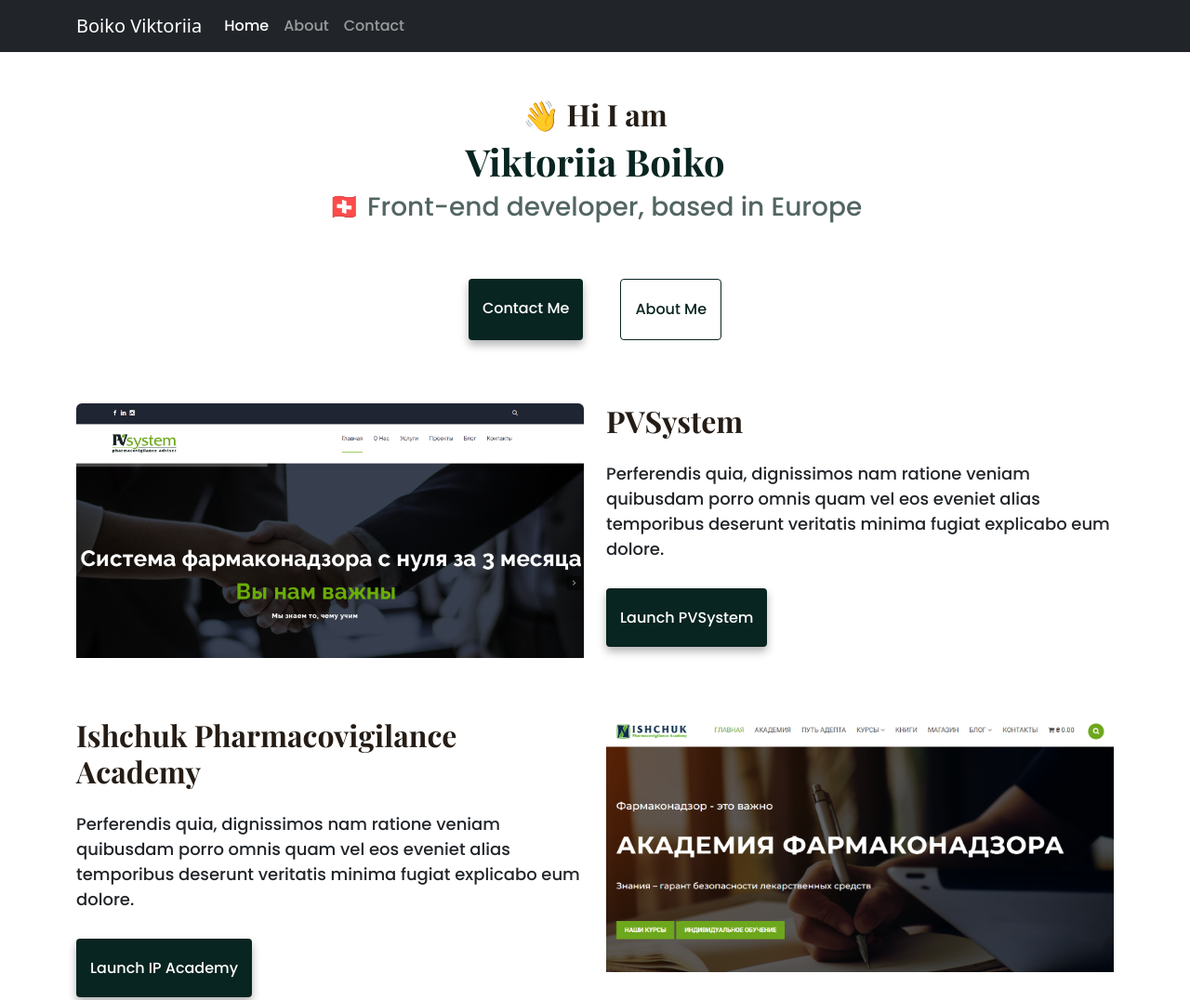
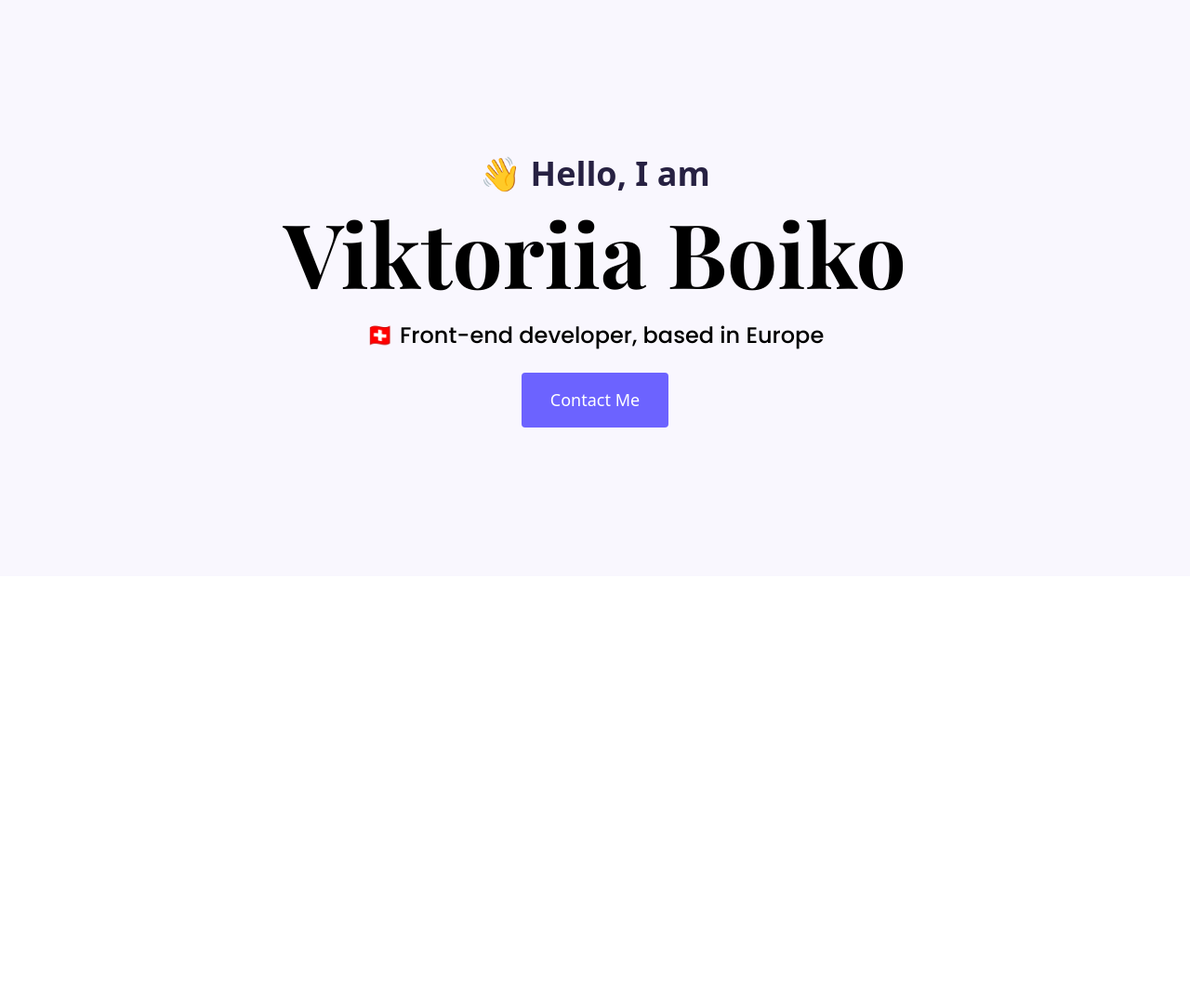
Before and after one commit to Viksia/Portfolio-Project-Homepage-Hero, a plain HTML site: page index.html in a window 1280 px wide. Shown: the top 1076 px of the page at 93% size. After the commit the page ends 800 px from the top, so only its background shows below. Drawn offline with nearby package versions, Linux system fonts and the light colour scheme.

Commit message:
Created first screen

```diff
--- a/index.html
+++ b/index.html
@@ -12,8 +12,11 @@
     <link
         href="https://fonts.googleapis.com/css2?family=Playfair+Display:wght@700&family=Poppins:wght@500;700&display=swap"
         rel="stylesheet">
-    <link href="https://cdn.jsdelivr.net/npm/bootstrap@5.2.0-beta1/dist/css/bootstrap.min.css" rel="stylesheet"
-        integrity="sha384-0evHe/X+R7YkIZDRvuzKMRqM+OrBnVFBL6DOitfPri4tjfHxaWutUpFmBp4vmVor" crossorigin="anonymous">
+    <link href="https://cdn.jsdelivr.net/npm/bootstrap@5.0.0-beta2/dist/css/bootstrap.min.css" rel="stylesheet"
+        integrity="sha384-BmbxuPwQa2lc/FVzBcNJ7UAyJxM6wuqIj61tLrc4wSX0szH/Ev+nYRRuWlolflfl" crossorigin="anonymous">
+    <script src="https://cdn.jsdelivr.net/npm/bootstrap@5.0.0-beta2/dist/js/bootstrap.bundle.min.js"
+        integrity="sha384-b5kHyXgcpbZJO/tY9Ul7kGkf1S0CWuKcCD38l8YkeH8z8QjE0GmW1gYU5S9FOnJ0"
+        crossorigin="anonymous"></script>
     <script src="https://kit.fontawesome.com/ddc3ee268a.js" crossorigin="anonymous"></script>
     <script src="https://cdn.jsdelivr.net/npm/bootstrap@5.2.0-beta1/dist/js/bootstrap.bundle.min.js"
         integrity="sha384-pprn3073KE6tl6bjs2QrFaJGz5/SUsLqktiwsUTF55Jfv3qYSDhgCecCxMW52nD2"
@@ -23,7 +26,7 @@
 </head>
 
 <body>
-    <nav class="navbar navbar-expand-lg navbar-dark bg-dark justify-content-center sticky-top">
+    <!--  <nav class="navbar navbar-expand-lg navbar-dark bg-dark justify-content-center sticky-top">
         <div class="container">
             <a class="navbar-brand" href="#">Boiko Viktoriia</a>
             <button class="navbar-toggler" type="button" data-bs-toggle="collapse" data-bs-target="#navbarNav"
@@ -44,23 +47,28 @@
                 </ul>
             </div>
         </div>
-    </nav>
+    </nav> -->
 
-    <h2 class="text-center pt-5">👋 Hi I am</h2>
+    <div class="hero">
+        <p>👋 Hello, I am</p>
 
-    <h1 class="text-center">
-        Viktoriia Boiko
-    </h1>
-    <h3 class="text-center">🇨🇭 Front-end developer, based in Europe</h3>
+        <h1>
+            Viktoriia Boiko
+        </h1>
+        <h2 class="mb-3">🇨🇭 Front-end developer, based in Europe</h2>
+        <div class="btn-branding">
+            <a href="about.html#contact" class="btn btn-branding">Contact Me</a>
+        </div>
+    </div>
 
 
-    <div class="navigation-links">
-        <a href="about.html#contact" class="contact-link">Contact Me</a>
+    <!-- <div class="navigation-links">
+
         <a href="about.html" class="about-link">About Me</a>
 
-    </div>
+    </div> -->
 
-    <div class="container">
+    <!-- <div class="container">
         <div class="row mt-5">
             <div class="col-md-6">
                 <img src="/images/pvSystem.png" title="PVsystem project preview" alt="PVsystem project preview"
@@ -145,8 +153,7 @@
                     alt="App forecast project preview" class="img-fluid rounded pb-3 d-none d-sm-block" />
             </div>
         </div>
-    </div>
-
+    </div> -->
 
 </body>
 
--- a/src/styles.css
+++ b/src/styles.css
@@ -1,148 +1,57 @@
 :root {
-  --primary-color: #092521;
-  --secondary-color: #241c15;
-  --acсent-color: #adcae5;
-  --border-color: #8a7069;
-  --white-color: #fff;
-  --box-shadow: 0 5px 10px rgba(0, 0, 0, 0.3);
-  --border: 1px solid #9fbcd7;
+  --branding-color: #6c63ff;
+  --secondary-color: #f9f7fe;
+  --heading-font-family: "Playfair Display", serif;
+  --default-font-family: "Poppins", sans-serif;
 }
 
 body {
-  margin: 80px auto;
+  font-family: var(--default-font-family);
 }
 
-h1 {
-  color: var(--primary-color);
-  font-size: 98px;
-  font-family: "Playfair Display";
-}
-
-.navigation-links {
-  display: flex;
-  margin-top: 40px;
-  justify-content: center;
-  font-family: "Poppins";
-}
-
-.navigation-links a {
-  margin: 20px;
-  border-radius: 4px;
-  padding: 20px 15px;
-  text-decoration: none;
-  text-transform: capitalize;
-}
-.navigation-links a:hover {
-  text-decoration: underline;
-  color: var(--border-color);
-}
-
-.contact-link {
-  background: var(--primary-color);
-  box-shadow: var(--box-shadow);
-  color: white;
-}
-
-.about-link {
-  color: var(--primary-color);
-  border: 1px solid var(--primary-color);
-}
-
-.homepage-link {
-  color: var(--primary-color);
-  text-align: center;
-  display: block;
-}
-.email-link {
-  display: flex;
-  justify-content: center;
-  color: var(--border-color);
-  font-size: 28px;
-  text-decoration: none;
-}
-.permanent-link {
-  border-radius: 4px;
-  padding: 20px 15px;
-  text-decoration: none;
-  text-transform: capitalize;
-  background: var(--primary-color);
-  box-shadow: var(--box-shadow);
-  color: white;
-  font-family: "Poppins";
-}
-.permanent-link:hover {
-  color: var(--white-color);
-  text-decoration: underline;
-}
-
-ul {
-  font-family: "Poppins";
+.hero h1 {
+  color: black;
+  font-size: 96px;
+  font-weight: bold;
 }
 
 h1,
 h2,
-h3 {
-  margin: 0;
+h3,
+h4,
+h5 {
+  font-family: var(--heading-font-family);
+  color: black;
 }
 
-h2 {
-  color: var(--secondary-color);
-  font-size: 48px;
-  font-family: "Playfair Display";
+p {
+  font-weight: normal;
 }
 
-h4 {
-  color: var(--secondary-color);
-  font-size: 48px;
-  padding-bottom: 10px;
+.hero {
+  background-color: var(--secondary-color);
+  text-align: center;
+  padding: 160px 20px;
 }
 
-.project p {
-  background: none;
+.hero p {
+  font-size: 36px;
+  font-weight: bold;
+  margin: 0px;
+  color: #272142;
+}
+.btn-branding a {
+  background: var(--branding-color);
   border-radius: 4px;
+  color: white;
   font-size: 18px;
-  line-height: 1.5;
-  display: block;
-  font-family: "Poppins";
+  line-height: 27px;
+  padding: 15px 30px;
 }
 
-h3 {
-  color: var(--primary-color);
+.hero h2 {
+  font-family: var(--default-font-family);
+  font-weight: normal;
   font-size: 24px;
-  opacity: 0.7;
-  font-family: "Poppins";
+  line-height: 2;
 }
-
-.about-paragraphs {
-  display: flex;
-  margin: 30px 0;
-  padding: 0 100px 0 100px;
-}
-
-.about-paragraphs p {
-  margin: 10px;
-  background: var(--acсent-color);
-  padding: 20px;
-  border-radius: 4px;
-  font-size: 18px;
-  line-height: 1.5;
-  text-align: center;
-  display: block;
-  font-family: "Poppins";
-}
-
-#contact {
-  display: block;
-  font-family: "Playfair Display";
-}
-@media (max-width: 600px) {
-  p {
-    font-size: 14px;
-    text-align: center;
-    font-family: "Poppins";
-  }
-  h1,
-  h2 {
-    text-align: center;
-  }
-}
```
